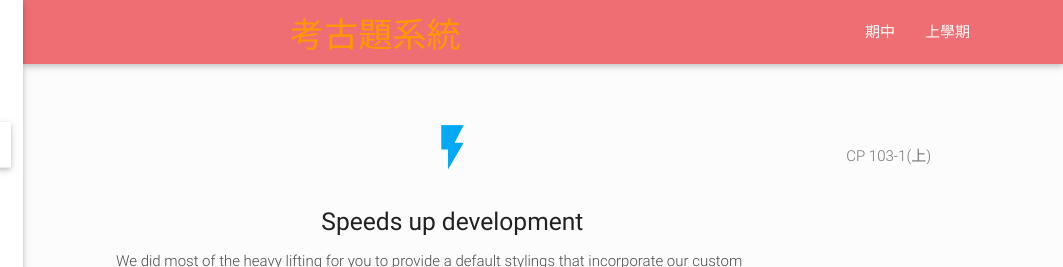
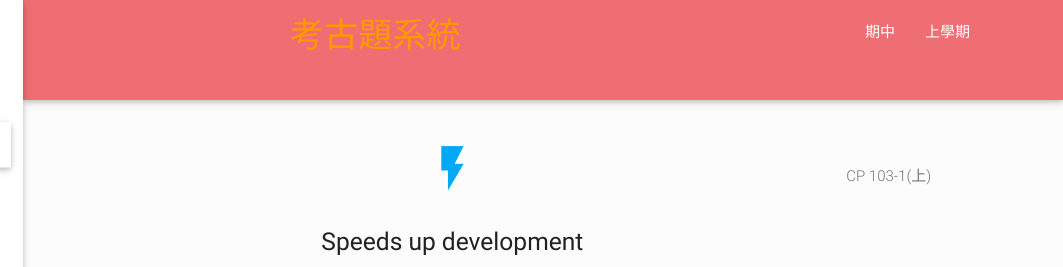
Before and after one commit to NTUwanderer/NTUEE_EXAMS, a plain HTML site: page index.html in a window 1280 px wide. Shown: the top 267 px of the page, 217-1280 px from the left. Drawn offline with nearby package versions, Linux system fonts and the light colour scheme.

```diff
--- a/index.html
+++ b/index.html
@@ -76,8 +76,8 @@
   </nav>
 	-->
 	<main>
-		<div class="section no-pad-bot" id="index-banner" style="padding:0px">
-			<nav>
+		<div class="section no-pad-bot" id="index-banner" style="padding: 0px; height: 100px;">
+			<nav style="height: 100%">
 				<div class="container">
 					<div class="row">
 
```
